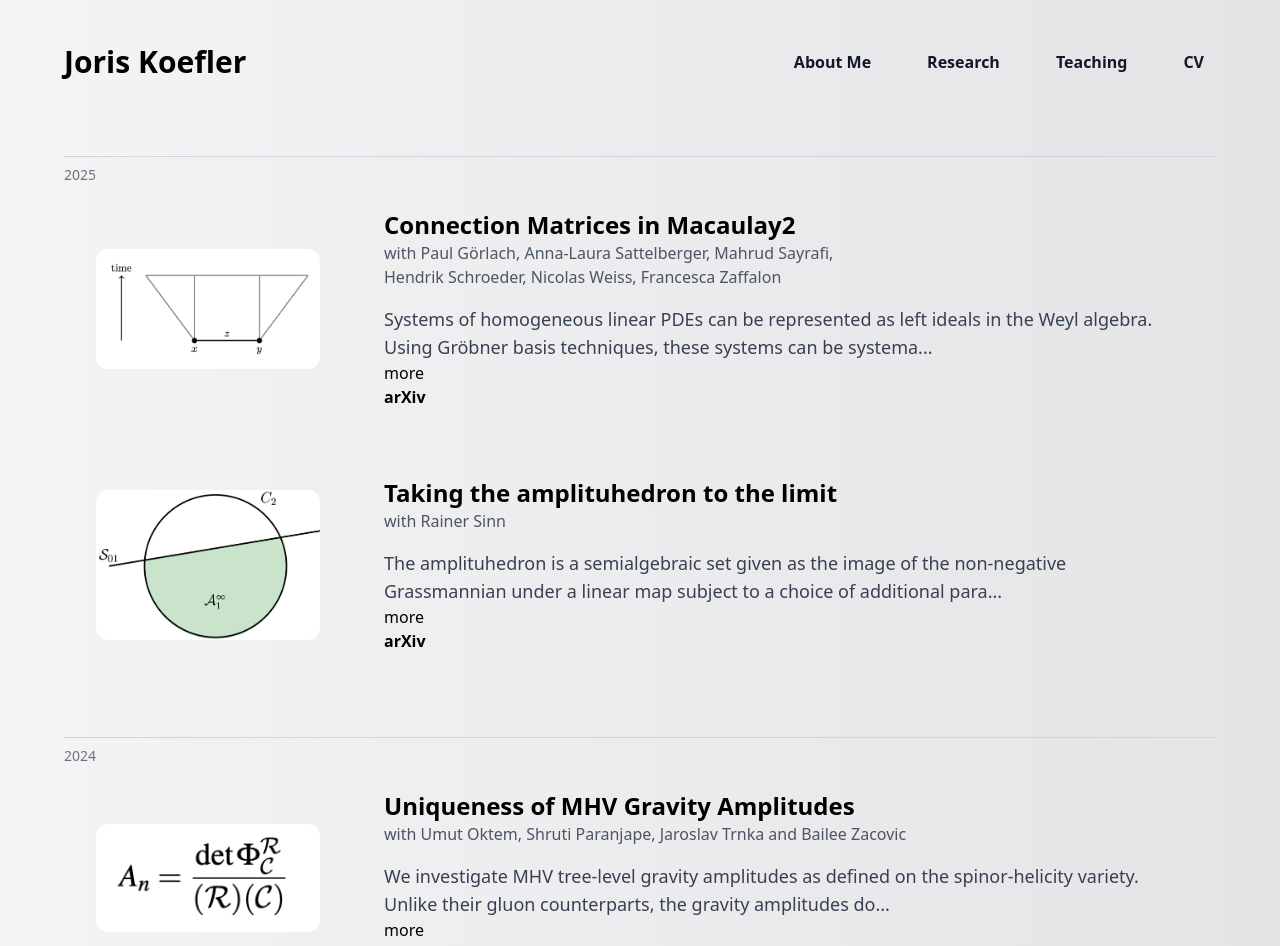
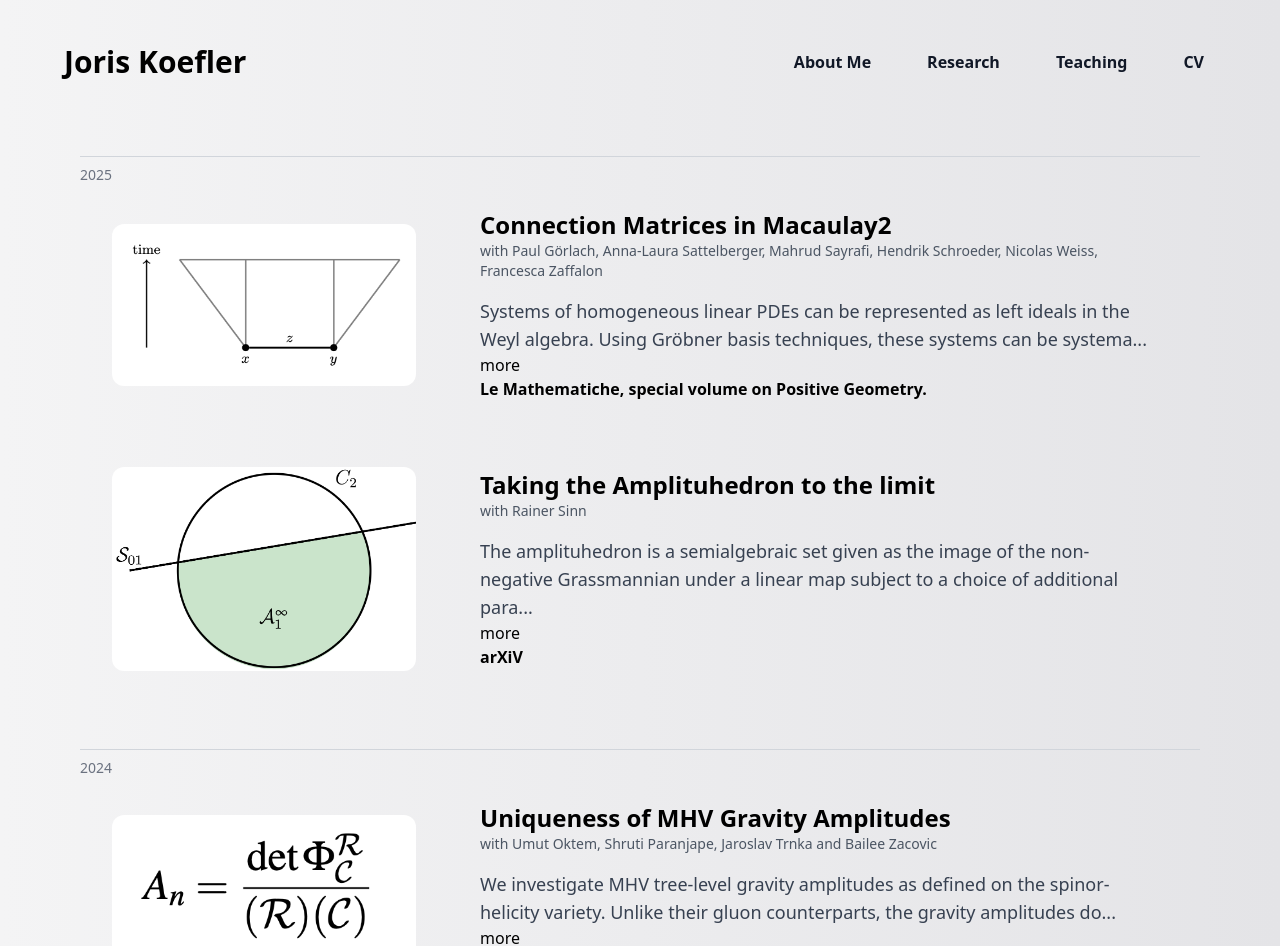
Before and after one commit to jkoefler/academicwebsite, a Next.js app: page /research in a window 1280 px wide. Shown: the top 946 px of the page. Built offline with nearby package versions, Linux system fonts and the light colour scheme.

Commit message:
made publication function

```diff
--- a/app/components/Publications.js
+++ b/app/components/Publications.js
@@ -1,86 +1,75 @@
 import Link from "next/link";
 import Abstract from "@/app/components/Abstract.js";
 
+
 export default function Publications() {
+
+  const papers25 = [
+    {title: "Connection Matrices in Macaulay2",
+    abstract: "Systems of homogeneous linear PDEs can be represented as left ideals in the Weyl algebra. Using Gröbner basis techniques, these systems can be systematically encoded by connection matrices. In fundamental particle physics and theoretical cosmology, when investigating scattering amplitudes and cosmological correlators, they turn up as systems of differential equations in matrix form. We explain the implementation of our package ConnectionMatrices in Macaulay2 and showcase a few examples from physics.",
+    coauthors: "Paul Görlach, Anna-Laura Sattelberger, Mahrud Sayrafi, Hendrik Schroeder, Nicolas Weiss, Francesca Zaffalon", link: "https://arxiv.org/abs/2504.01362",
+    link_title: "Le Mathematiche, special volume on Positive Geometry.",
+    image:"connectionMatrices" },
+
+    {title: "Taking the Amplituhedron to the limit",
+    abstract: "The amplituhedron is a semialgebraic set given as the image of the non-negative Grassmannian under a linear map subject to a choice of additional parameters. We define the limit amplituhedron as the limit of amplituhedra by sending one of the parameters, namely the number of particles n, to infinity. We study this limit amplituhedron for m=2 and any k, relating to the number of negative helcity particles. We determine its algebraic boundary in terms of Chow hypersurfaces. This hypersurface in the Grassmannian is stratified by singularities in terms of higher order secants of the rational normal curve. In conclusion, we show that the limit amplituhedron is a positive geometry with a residual arrangement that is empty.",
+    coauthors: "Rainer Sinn",
+    link: "https://arxiv.org/abs/2501.08221",
+    link_title: "arXiV",
+    image:"limit_amplituhedron" },
+  ];
+
+  const papers24 = [
+    {title: "Uniqueness of MHV Gravity Amplitudes", abstract: "We investigate MHV tree-level gravity amplitudes as defined on the spinor-helicity variety. Unlike their gluon counterparts, the gravity amplitudes do not have logarithmic singularities and do not admit Amplituhedron-like construction. Importantly, they are not determined just by their singularities, but rather their numerators have interesting zeroes. We make a conjecture about the uniqueness of the numerator and explore this feature from a more mathematical perspective. This leads us to a new approach for examining adjoints. We outline steps of our proposed proof and provide computational evidence for its validity in specific cases." , coauthors: "Umut Oktem, Shruti Paranjape, Jaroslav Trnka and Bailee Zacovic", link: "https://lematematiche.dmi.unict.it/index.php/lematematiche", link_title: "Le Mathematiche, special volume on Positive Geometry.", image:"Gravity_amplitude" },
+  ];
+
   return (
-    <div className="flex flex-col gap-9 lg:mx-16">
+    <div id="papers" className="flex flex-col gap-8 mb-4 lg:mx-16">
+      <div className="flex flex-col gap-9 lg:mx-4">
          {/*2025*/}
          <div className="w-full border-t border-gray-300 mt-8 relative">
          <span className="absolute left-0 top-2 text-gray-500 text-sm">2025</span>
          </div>
-
-      {/* New Section with Image on Left and Text on Right */}
-    <div className="flex flex-col lg:flex-row items-center justify-start text-center lg:text-left px-4 lg:px-8 gap-12 transition-all duration-700 ease-in-out">
-        {/* Left - Image */}
-        <div className="flex justify-center w-1/2 lg:w-1/4">
-          <img src="/connectionMatrices.png" alt="Project Image" className="rounded-xl  object-contain w-auto h-auto lg:h-auto mx-auto" />
-        </div>
-        {/* Right - Text */}
-        <div className=" flex-shrink-0 w-full lg:w-3/4 text-center lg:text-left p-4">
-          {/* Highlited publication section */}
-          <h2 className = "text-balance font-bold text-2xl mt-0 mb-0">
-            Connection Matrices in Macaulay2
-          </h2>
-          <p className="text-balance text-gray-600 mt-0">  {/* Removed margin-top */}
-            with Paul Görlach, Anna-Laura Sattelberger, Mahrud Sayrafi, Hendrik Schroeder, Nicolas Weiss, Francesca Zaffalon
-          </p>
-          <Abstract
-          text="Systems of homogeneous linear PDEs can be represented as left ideals in the Weyl algebra. Using Gröbner basis techniques, these systems can be systematically encoded by connection matrices. In fundamental particle physics and theoretical cosmology, when investigating scattering amplitudes and cosmological correlators, they turn up as systems of differential equations in matrix form. We explain the implementation of our package ConnectionMatrices in Macaulay2 and showcase a few examples from physics."
-          />
-          <Link href="https://arxiv.org/abs/2504.01362" target="_blank" rel="noopener noreferrer" className="text-balance font-semibold text-1xl mb-1 hover:underline">
-            arXiv
-          </Link>
-        </div>
+        {papers25.map(({title, abstract, coauthors, link, link_title, image }, index) => {
+          return <Paper key={index} title={title} abstract={abstract} coauthors={coauthors} link={link} link_title={link_title} image={image} />
+        })}
       </div>
 
-    {/* New Section with Image on Left and Text on Right */}
-    <div className="flex flex-col lg:flex-row items-center justify-start text-center lg:text-left px-4 lg:px-8 gap-12 transition-all duration-700 ease-in-out">
-        {/* Left - Image */}
-        <div className="flex justify-center w-1/2 lg:w-1/4">
-          <img src="/limit_amplituhedron.png" alt="Project Image" className="rounded-xl  object-contain w-auto h-auto lg:h-auto mx-auto" />
-        </div>
-        {/* Right - Text */}
-        <div className=" flex-shrink-0 w-full lg:w-3/4 text-center lg:text-left p-4">
-          {/* Highlited publication section */}
-          <h2 className = "text-balance font-bold text-2xl mt-0 mb-0">
-            Taking the amplituhedron to the limit
-          </h2>
-          <p className="text-balance text-gray-600 mt-0">  {/* Removed margin-top */}
-            with Rainer Sinn
-          </p>
-          <Abstract
-          text="The amplituhedron is a semialgebraic set given as the image of the non-negative Grassmannian under a linear map subject to a choice of additional parameters. We define the limit amplituhedron as the limit of amplituhedra by sending one of the parameters, namely the number of particles n, to infinity. We study this limit amplituhedron for m=2 and any k, relating to the number of negative helcity particles. We determine its algebraic boundary in terms of Chow hypersurfaces. This hypersurface in the Grassmannian is stratified by singularities in terms of higher order secants of the rational normal curve. In conclusion, we show that the limit amplituhedron is a positive geometry with a residual arrangement that is empty."
-          />
-          <Link href="https://arxiv.org/abs/2501.08221" target="_blank" rel="noopener noreferrer" className="text-balance font-semibold text-1xl mb-1 hover:underline">
-            arXiv
-          </Link>
-        </div>
-      </div>
-
+      <div className="flex flex-col gap-9 lg:mx-4">
          {/*2024*/}
          <div className="w-full border-t border-gray-300 mt-8 relative">
          <span className="absolute left-0 top-2 text-gray-500 text-sm">2024</span>
          </div>
-      {/* New Section with Image on Left and Text on Right */}
+        {papers24.map(({title, abstract, coauthors, link, link_title, image }, index) => {
+          return <Paper key={index} title={title} abstract={abstract} coauthors={coauthors} link={link} link_title={link_title} image={image} />
+        })}
+      </div>
+    </div>
+  );
+}
+
+function Paper({title, abstract, coauthors, link, link_title, image }) {
+  return(
+    <div>
       <div className="flex flex-col lg:flex-row items-center justify-start text-center lg:text-left px-4 lg:px-8 gap-12 transition-all duration-700 ease-in-out">
         {/* Left - Image */}
-        <div className="flex justify-center w-1/2 lg:w-1/4">
-          <img src="/Gravity_amplitude.png" alt="Project Image" className="rounded-xl  object-contain w-auto h-auto lg:h-auto mx-auto" />
+        <div className="flex justify-center w-1/2 lg:w-1/3">
+          <img src={`/${image}.png`}alt="Project Image" className="rounded-xl  object-contain w-auto h-auto lg:h-auto mx-auto" />
         </div>
         {/* Right - Text */}
-        <div className="flex-shrink-0 w-full lg:w-3/4 text-center lg:text-left p-4">
-          {/* Highlited publication section */}
-          <Link href="https://arxiv.org/abs/2412.08713" target="_blank" rel="noopener noreferrer" className="text-balance font-semibold text-2xl mb-1 hover:underline">
-            Uniqueness of MHV Gravity Amplitudes
-          </Link>
-          <p className="text-balance text-gray-600 mt-0">  {/* Removed margin-top */}
-            with Umut Oktem, Shruti Paranjape, Jaroslav Trnka and Bailee Zacovic
+        <div className=" flex-shrink-0 w-full lg:w-2/3 text-center lg:text-left p-4">
+          {/* Publication details */}
+          <h2 className = "text-balance font-bold text-2xl mt-0 mb-0">
+            {title}
+          </h2>
+          <p className="text-gray-600 mt-0 text-sm">  {/* Removed margin-top */}
+            with {coauthors}
           </p>
           <Abstract
-          text = "We investigate MHV tree-level gravity amplitudes as defined on the spinor-helicity variety. Unlike their gluon counterparts, the gravity amplitudes do not have logarithmic singularities and do not admit Amplituhedron-like construction. Importantly, they are not determined just by their singularities, but rather their numerators have interesting zeroes. We make a conjecture about the uniqueness of the numerator and explore this feature from a more mathematical perspective. This leads us to a new approach for examining adjoints. We outline steps of our proposed proof and provide computational evidence for its validity in specific cases."
+          text={abstract}
           />
-          <Link href="https://lematematiche.dmi.unict.it/index.php/lematematiche" target="_blank" rel="noopener noreferrer" className="text-balance font-semibold mb-1 hover:underline">
-            Le Mathematiche, special volume on Positive Geometry.
+          <Link href={link} target="_blank" rel="noopener noreferrer" className="text-balance font-semibold text-1xl mb-1 hover:underline">
+            {link_title}
           </Link>
         </div>
       </div>
```
Lines whose indentation alone changed are shown as unchanged.
